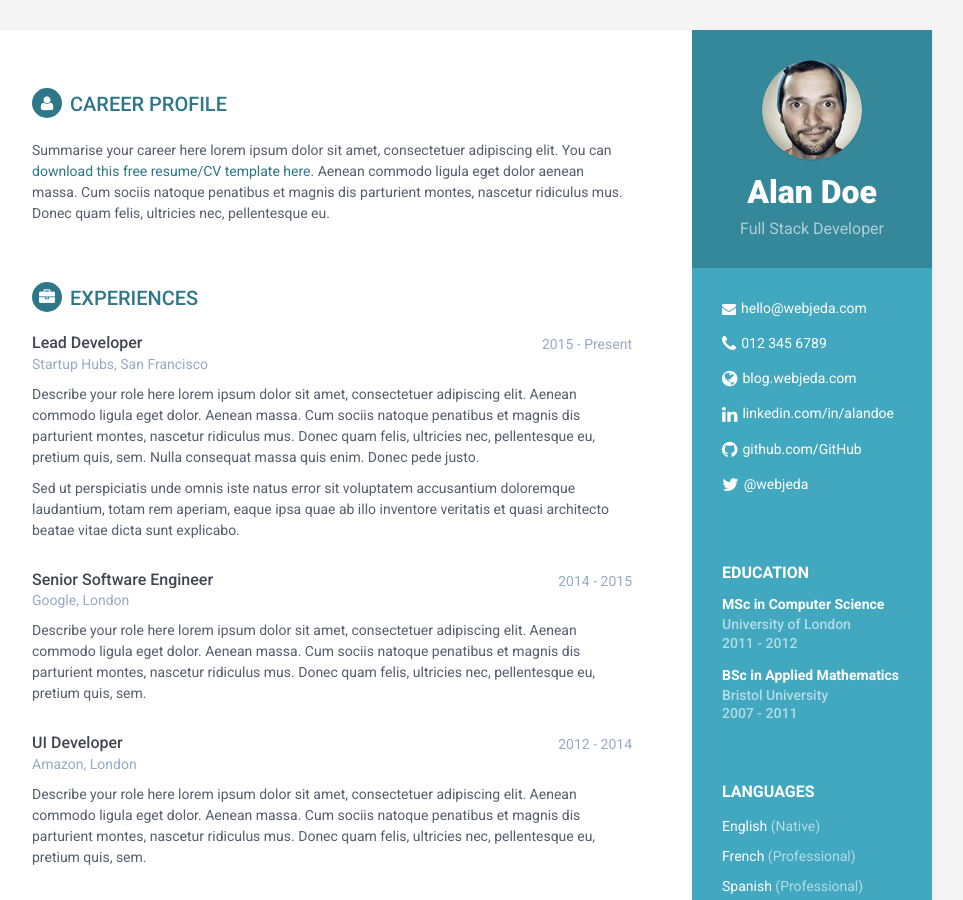
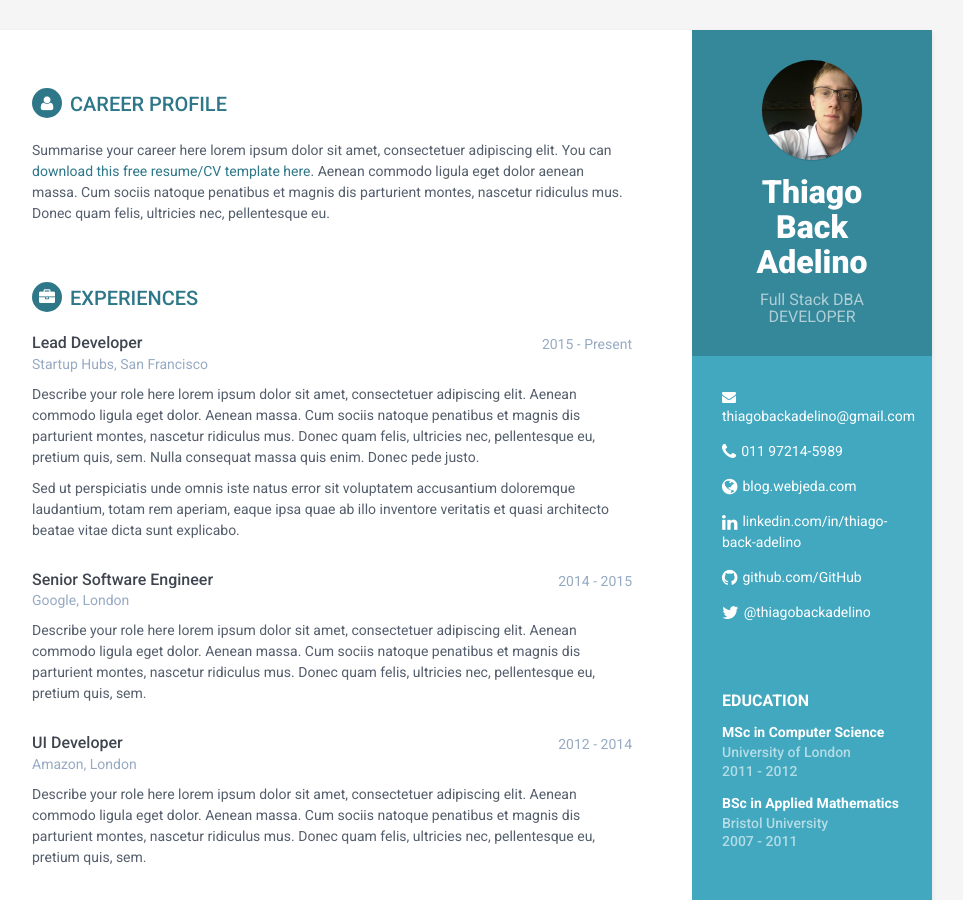
Before and after one commit to thiagobackadelino/thiagobackadelino.github.io, a Jekyll site: the page built from index.html, in a window 1280 px wide and 900 px high. Shown: the whole window, without its empty margins (188-1151 px from the left). Built offline with Jekyll 4.4.1, drawn with Linux system fonts in a browser that asks for light colours.

Commit message:
alterações de front end

```diff
--- a/_config.yml
+++ b/_config.yml
@@ -1,7 +1,7 @@
 
-title: My Resume
-url: 'http://webjeda.com'
-baseurl: '/online-cv' #change it according to your repository name
+title: Thiago Back Adelino
+url: 'https://thiagobackadelino.github.io/'
+baseurl: '/' #change it according to your repository name
 
 
 # Enable one of these styles by removing #. Style will be applied only after restarting the build or serve.
@@ -13,16 +13,16 @@ baseurl: '/online-cv' #change it according to your repository name
 
 
 #Profile information
-name: Alan Doe
-tagline: Full Stack Developer
-pic: profile.png  #place a 100x100 picture inside /assets/images/ folder and provide the name of the file below
+name: Thiago Back Adelino
+tagline: Full Stack DBA DEVELOPER
+pic: profile.jpg  #place a 100x100 picture inside /assets/images/ folder and provide the name of the file below
 
 #sidebar links
-email: hello@webjeda.com
-phone: 012 345 6789
+email: thiagobackadelino@gmail.com
+phone: 011 97214-5989
 website: blog.webjeda.com #do not add http://
-linkedin: alandoe
-github: sharu725
-twitter: '@webjeda'
+linkedin: thiago-back-adelino
+github: thiagobackadelino
+twitter: '@thiagobackadelino'
 
 #Update all the sections by editing the files inside _includes folder.
```
Also changed, not shown: assets/images/profile.jpg (added), assets/images/profile.png (deleted).
